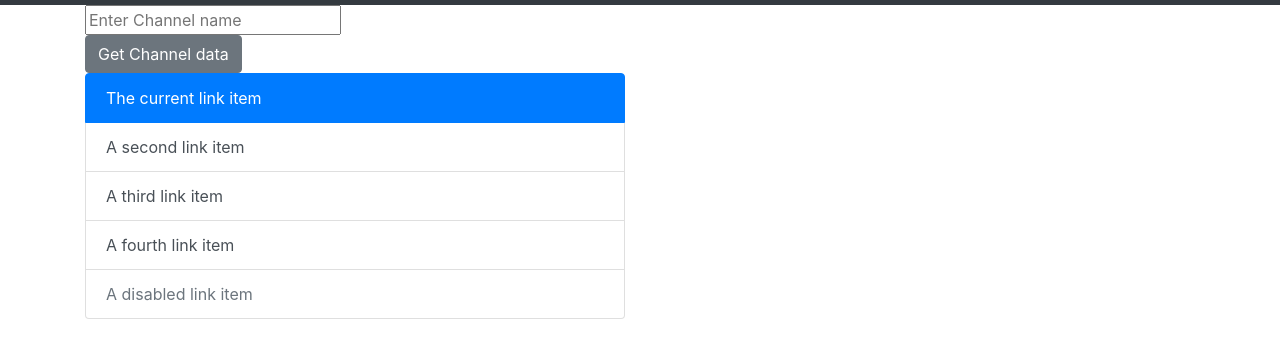
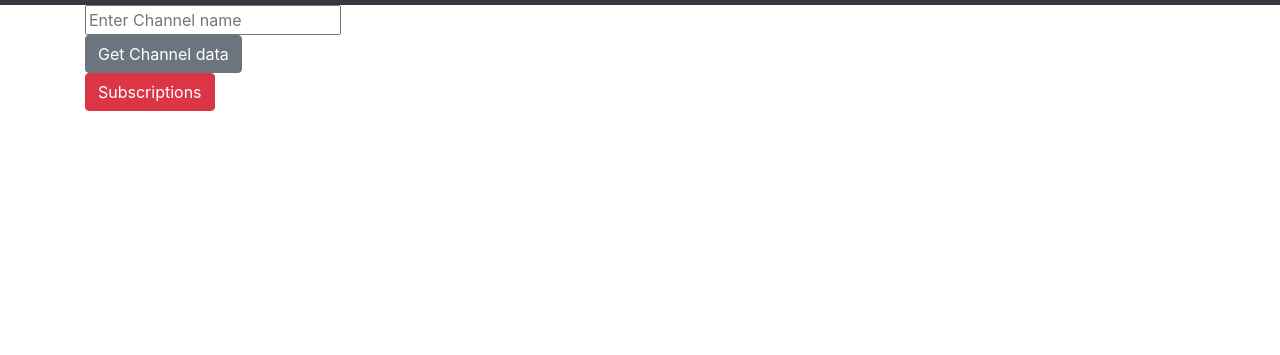
Before and after one commit to Loki1204/Youtube-clone, a plain HTML site: page index.html in a window 1280 px wide. Shown: the part 51-406 px from the top of the page. Drawn offline with nearby package versions, Linux system fonts and the light colour scheme.

Commit message:
Update index.html

```diff
--- a/index.html
+++ b/index.html
@@ -41,15 +41,7 @@
           </div>
           <div class="row">
             <div class="col-12" id="subscriptions">
-              <div class="list-group">
-                <a href="#" class="list-group-item list-group-item-action active" aria-current="true">
-                  The current link item
-                </a>
-                <a href="#" class="list-group-item list-group-item-action">A second link item</a>
-                <a href="#" class="list-group-item list-group-item-action">A third link item</a>
-                <a href="#" class="list-group-item list-group-item-action">A fourth link item</a>
-                <a href="#" class="list-group-item list-group-item-action disabled" tabindex="-1" aria-disabled="true">A disabled link item</a>
-              </div>
+                <button type="submit" class="btn btn-danger">Subscriptions</button>
             </div>
           </div>
           </div>
```
